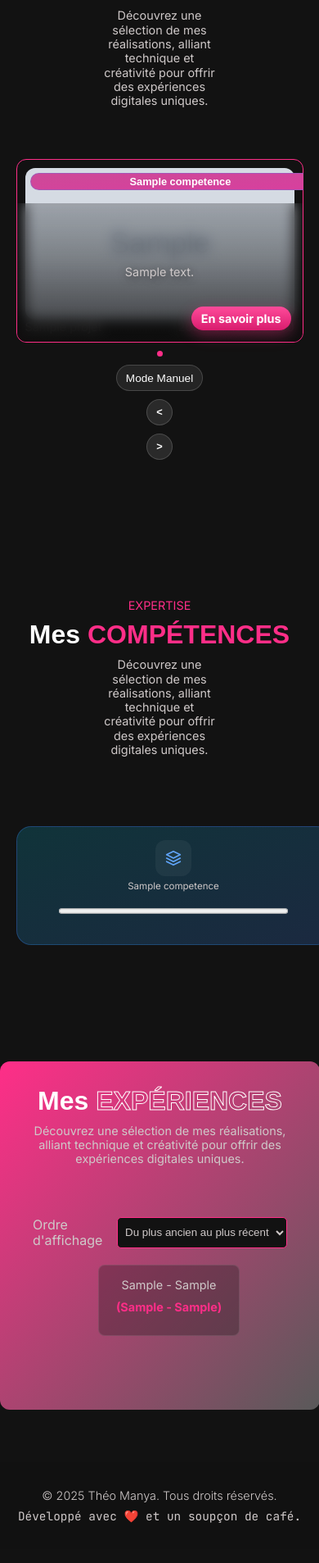
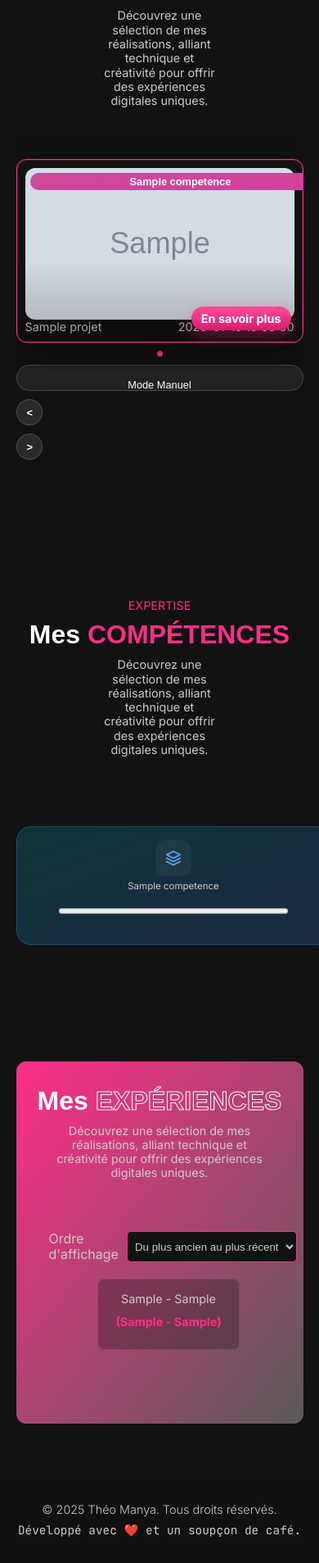
Before and after one commit to Maanaaa/theo-manya.fr, a PHP site: page / in a window 390 px wide. Shown: the part 983-2890 px from the top of the page at 82% size. Before the commit the page ends 2841 px from the top, so only its background shows below. Run offline with PHP 8.4, Linux system fonts and the light colour scheme; tables that the repository leaves empty or names only in its code hold one stand-in row (values such as "Sample post"); grey boxes marked "Sample" are stand-in pictures; some web fonts are replaced.

Commit message:
Optimisation et simplification du css

```diff
--- a/css/index.css
+++ b/css/index.css
@@ -23,6 +23,10 @@
 
     --space-small: 1vh;
     --space-medium: 5vh;
+
+    /* tailles UI carrousel */
+    --ctrl-size: 32px;
+    --dot: 7px;
 }
 
 /* BASIQUES */
@@ -36,7 +40,6 @@ body {
     line-height: 1.2;
     font-family: var(--font-primary);
     background-color: var(--color-bg);
-
 }
 
 html {
@@ -78,35 +81,16 @@ h1 span {
     Obligé d'utiliser les % (je crois), car en utilisant seulement "from" et "to"
     ça faisait un effet de "cassure" à la fin de l'animation, ce qui la rendait moins belle.
     */
-
-  0% {
-    -webkit-text-stroke-color: var(--color-highlight);
-    filter: brightness(1);
-  }
-  50% {
-    -webkit-text-stroke-color: rgb(241, 113, 169);
-    filter: brightness(1.05);
-    transform: scale(1.01);
-  }
-  100% {
-    -webkit-text-stroke-color: var(--color-highlight);
-    filter: brightness(1);
-  }
+  0% { -webkit-text-stroke-color: var(--color-highlight); filter: brightness(1); }
+  50% { -webkit-text-stroke-color: rgb(241, 113, 169); filter: brightness(1.05); transform: scale(1.01); }
+  100% { -webkit-text-stroke-color: var(--color-highlight); filter: brightness(1); }
 }
 
 @keyframes boutonZoom {
-    0%{
-        transform: scale(1);
-    }
-    50%{
-        transform: scale(1.05);
-    }
-    100%{
-        transform: scale(1.1);
-    }
+    0%{ transform: scale(1); }
+    50%{ transform: scale(1.05); }
+    100%{ transform: scale(1.1); }
 }
-
-
 
 h2 {
     font-size: 3em;
@@ -117,7 +101,6 @@ h2 span,
 span {
     text-transform: uppercase;
     color: var(--color-highlight);
-
 }
 
 #experiences h2 span{
@@ -126,23 +109,13 @@ span {
 }
 
 /* ESPACEMENTS */
-.smallSpaceTop {
-    margin-top: var(--space-small);
-}
-.spaceTop {
-    margin-top: var(--space-medium);
-}
-.spaceTopPadding {
-    padding-top: var(--space-medium);
-}
-.smallSpaceTopPadding {
-    padding-top: var(--space-small);
-}
+.smallSpaceTop { margin-top: var(--space-small); }
+.spaceTop { margin-top: var(--space-medium); }
+.spaceTopPadding { padding-top: var(--space-medium); }
+.smallSpaceTopPadding { padding-top: var(--space-small); }
 
 /* FLEX */
-.flex {
-    display: flex;
-}
+.flex { display: flex; }
 
 /* HEADER + NAVBAR */
 header {
@@ -162,14 +135,8 @@ nav {
     width: 100%;
 }
 
-nav .titre {
-    font-size: 1.5em;
-    color: var(--color-white);
-}
-
-nav .titre span {
-    color: var(--color-highlight);
-}
+nav .titre { font-size: 1.5em; color: var(--color-white); }
+nav .titre span { color: var(--color-highlight); }
 
 nav ul {
     display: flex;
@@ -184,10 +151,7 @@ nav ul li a {
     font-weight: bold;
     transition: all 0.25s ease;
 }
-
-nav ul li a:hover{
-    color: var(--color-highlight);
-}
+nav ul li a:hover { color: var(--color-highlight); }
 
 /* INTRO SECTION */
 .intro {
@@ -199,7 +163,6 @@ nav ul li a:hover{
     justify-content: center;
     align-items: center;
 }
-
 .intro .description {
     display: flex;
     width: 100%;
@@ -208,11 +171,7 @@ nav ul li a:hover{
     flex-direction: column;
     text-align: center;
 }
-
-.intro p {
-    width: 35%;
-}
-
+.intro p { width: 35%; }
 .intro a {
     background: linear-gradient(to bottom right, var(--color-highlight), var(--color-highlight-dark));
     color: var(--color-white);
@@ -225,7 +184,6 @@ nav ul li a:hover{
     /* L'utilisation de alternate me permet de ne pas
      casser l'animation à la fin, et de jouer l'animation dans le sens inverse jusqu'à la recommencer */
 }
-
 .intro a:hover {
     background-color: rgba(244, 194, 194, 0.8);
     animation: boutonZoom 1s linear;
@@ -239,14 +197,8 @@ nav ul li a:hover{
     align-items: center;
     color: var(--color-white);
 }
-
-.showCase p {
-    width: 35%;
-}
-
-.showCase h2 {
-    text-align: center;
-}
+.showCase p { width: 35%; }
+.showCase h2 { text-align: center; }
 
 /* SECTION PROJETS ET CARROUSSEL */
 #projets {
@@ -278,27 +230,27 @@ nav ul li a:hover{
     border-radius: 12px;
     border: 0.5px solid var(--color-highlight);
     text-align: center;
+    box-shadow: 0 0 0 1px rgba(255,46,136,.25) inset, 0 12px 40px rgba(0,0,0,.35);
+    transition: box-shadow .3s ease;
+}
+#projets .card:hover {
+    box-shadow: 0 0 0 2px rgba(255,46,136,.55) inset, 0 18px 60px rgba(0,0,0,.45);
 }
 
 #projets .cardNumber {
     display: flex;
     justify-content: center;
-    margin: 10px 0;
+    margin: 10px 0 0 0;
+    gap: 10px;
 }
-
 #projets .cardNumber .bullet {
-    width: 10px;
-    height: 10px;
+    width: var(--dot);
+    height: var(--dot);
     border-radius: 50%;
-    background-color: #ccc;
-    margin: 0 5px;
+    background-color: #8b8b8b;
     cursor: pointer;
 }
-
-#projets .cardNumber div.active {
-    background-color: rgb(255, 46, 136);
-}
-
+#projets .cardNumber div.active { background-color: var(--color-highlight); }
 
 #projets .card img {
     width: 100%;
@@ -306,6 +258,23 @@ nav ul li a:hover{
     object-fit: cover;
     height: auto;
     border-radius: 12px;
+    transition: transform .35s ease, filter .35s ease;
+}
+#projets .card:hover img {
+    transform: scale(1.02);
+    filter: brightness(.82) contrast(1.05) saturate(1.05);
+}
+
+/* scrim léger */
+#projets .card::after{
+  content:"";
+  position:absolute; inset:0;
+  border-radius:12px; pointer-events:none;
+  background: linear-gradient(to top, rgba(0,0,0,.22) 0%, rgba(0,0,0,0) 45%);
+  transition: background .25s ease;
+}
+#projets .card:hover::after{
+  background: linear-gradient(to top, rgba(0,0,0,.45) 0%, rgba(0,0,0,.08) 65%);
 }
 
 #projets .card .skill {
@@ -331,46 +300,43 @@ nav ul li a:hover{
     opacity: 0;
     transition: opacity var(--transition-fast), transform var(--transition-fast), visibility 0s .3s;
     position: absolute;
-    left: 0;
-    right: 0;
-    bottom: 0;
+    left: 0; right: 0; bottom: 0;
     color: #fff;
-    padding: 14px 16px;
+    padding: 16px;
     box-sizing: border-box;
     z-index: 10;
-    background: linear-gradient(to top, rgba(0,0,0,.65), rgba(0,0,0,.1));
+    background: linear-gradient(to top, rgba(15,15,15,.72), rgba(15,15,15,.28));
     border-radius: 0 0 12px 12px;
+    text-shadow: 0 2px 10px rgba(0,0,0,.55);
     transform: translateY(6px);
+    display:flex; align-items:center; justify-content:center;
+    height: clamp(120px, 20vh, 240px);
 }
-
-#projets .card:hover .description {
-    visibility: visible;
-    opacity: 1;
-    transform: translateY(0);
-    transition-delay: 0s;
-}
+#projets .card .description p{ margin:0; line-height:1.45; }
+#projets .card:hover .description { visibility: visible; opacity: 1; transform: translateY(0); transition-delay: 0s; }
 
 #projets .card .more-info {
     position: absolute;
-    bottom: 10px;
-    right: 12px;
+    bottom: 14px;
+    right: 14px;
     left: auto;
     width: auto;
     text-align: center;
     z-index: 20;
-    padding: 6px 10px;
+    padding: 6px 12px;
     box-sizing: border-box;
-    color: #111;
-    background: var(--color-highlight);
+    color: #fff;
+    background: linear-gradient(180deg, #ff4b9a, #d81c6e);
     border-radius: 999px;
-    font-weight: 600;
+    font-weight: 700;
+    font-size: .9rem;
+    box-shadow: 0 6px 18px rgba(255,46,136,.35);
 }
 
 #projets .card .bottom {
     display: flex;
     justify-content: space-between;
 }
-
 
 /* cartes carrousel */
 .carousel-container {
@@ -379,15 +345,8 @@ nav ul li a:hover{
     width: 70%;
     margin: 0 auto;
 }
-
-.carousel {
-    display: flex;
-    transition: transform 0.5s ease-in-out;
-}
-
-.carousel .decoration-haut{
-    display: none;
-}
+.carousel { display: flex; transition: transform 0.5s ease-in-out; }
+.carousel .decoration-haut{ display: none; }
 
 /* scope carrousel */
 .carousel .card {
@@ -396,35 +355,29 @@ nav ul li a:hover{
     padding: 10px;
 }
 
+/* contrôles */
 .controlButtons {
     display: flex;
     flex-direction: row;
     width: 100%;
     justify-content: center;
-    margin-top: 20px;
-    position: relative;
-
+    margin-top: 10px;
+    position: static;
+    gap: 10px;
 }
-
-#toggleMode, #prevBtn, #nextBtn {
-    background: var(--color-highlight);
-    color: white;
-    border: none;
-    border-radius: 12px;
-    padding: 5px 8px;
-    margin: 0 5px;
-    cursor: pointer;
+#prevBtn, #nextBtn{
+  width: var(--ctrl-size); height: var(--ctrl-size);
+  padding: 0; border-radius: 999px;
+  display: inline-grid; place-items: center;
+  background: #ffffff1a; border: 1px solid #ffffff29; color: #fff;
+  font-weight: 700;
 }
-
-#toggleMode {
-    background: var(--color-bg);
+#prevBtn:hover, #nextBtn:hover{ background:#ffffff30; }
+#toggleMode{
+  height: var(--ctrl-size); line-height: var(--ctrl-size);
+  padding: 0 .7rem; border-radius: 999px;
+  background:#ffffff14; border:1px solid #ffffff29; color:#fff; font-size:.85rem;
 }
-
-#prevBtn, #nextBtn {
-    background: var(--color-highlight);
-}
-
-
 
 /* SECTION SKILLS */
 #skills {
@@ -447,7 +400,6 @@ nav ul li a:hover{
     margin-top: 10vh;
 }
 
-
 .skill {
     display: flex;
     flex-direction: row;
@@ -468,11 +420,7 @@ nav ul li a:hover{
     margin-bottom: 1rem;
     padding-bottom: 4vh;
 }
-
-.skill:hover{
-    background-image: linear-gradient(to bottom right, #3b82f633, #06b6d433);
-}
-
+.skill:hover{ background-image: linear-gradient(to bottom right, #3b82f633, #06b6d433); }
 .skill svg{
     background-color: #ffffff0d;
     padding: 12px;
@@ -480,12 +428,7 @@ nav ul li a:hover{
     border-radius: 12px;
     color:rgb(96 165 250);
 }
-
-.skill progress{
-    position: absolute;
-    bottom: 1vh;
-    width: 60%;
-}
+.skill progress{ position: absolute; bottom: 1vh; width: 60%; }
 
 /* SECTION EXPERIENCES */
 #experiences {
@@ -500,23 +443,15 @@ nav ul li a:hover{
     align-items: center;
     justify-content: center;
     transition: all 0.5s ease;
+    box-sizing: border-box;
+    max-width: 100%;
 }
-
 #experiences:hover{
     width: 100%;
-    height: 100%;
-
+    height: auto;
 }
-
-#experiences li:hover{
-    background-color: rgba(51, 50, 50, 0.3);
-}
-
-
-#experiences .showCase p{
-    width: 80%;
-}
-
+#experiences li:hover{ background-color: rgba(51, 50, 50, 0.3); }
+#experiences .showCase p{ width: 80%; }
 #experiences .left {
     width: 70%;
     padding: 20px;
@@ -525,7 +460,6 @@ nav ul li a:hover{
     flex-direction: column;
     align-items: center;
 }
-
 #experiences .right {
     width: 30%;
     padding: 20px;
@@ -534,19 +468,13 @@ nav ul li a:hover{
     justify-content: center;
     align-items: center;
 }
-
 #experiences .filtre {
     width: 100%;
     display: flex;
     justify-content: flex-start;
     margin-bottom: 20px;
 }
-
-#experiences .filtre label {
-    color: var(--color-text);
-    margin-right: 10px;
-}
-
+#experiences .filtre label { color: var(--color-text); margin-right: 10px; }
 #experiences .filtre select {
     padding: 5px;
     border-radius: 5px;
@@ -554,13 +482,11 @@ nav ul li a:hover{
     background-color: var(--color-navbar);
     color: var(--color-text);
 }
-
 #experiences ul {
     width: 100%;
     list-style-type: none;
     padding: 0;
 }
-
 #experiences li {
     width: 100%;
     background-color: rgba(21, 21, 21, 0.3);
@@ -573,230 +499,65 @@ nav ul li a:hover{
     transition: all 0.5s ease-in-out;
     border: 1px solid #ffffff1a;
 }
-
-#experiences li p {
-    margin: 5px 0;
-    color: var(--color-text);
-}
-
-#experiences .date {
-    color: var(--color-highlight);
-    font-weight: bold;
-}
-
-#experiences .right img {
-    max-width: 100%;
-    height: auto;
-    border-radius: 8px;
-}
+#experiences li p { margin: 5px 0; color: var(--color-text); }
+#experiences .date { color: var(--color-highlight); font-weight: bold; }
+#experiences .right img { max-width: 100%; height: auto; border-radius: 8px; }
 
 /* RESPONSIVE */
 
 /* Tablettes + petits écrans */
 @media (max-width: 1024px) {
     /* header */
-    header {
-        flex-direction: column;
-        height: auto;
-        padding: 20px;
-    }
-
-    nav {
-        flex-direction: column;
-        gap: 20px;
-    }
-
-    nav ul {
-        flex-direction: column;
-        align-items: center;
-    }
+    header { flex-direction: column; height: auto; padding: 20px; }
+    nav { flex-direction: column; gap: 20px; }
+    nav ul { flex-direction: column; align-items: center; }
 
     /* intro */
-    .intro p {
-        width: 80%;
-    }
+    .intro p { width: 80%; }
 
     /* projets */
-    .carousel-container {
-        width: 90%;
-    }
-    #projets .card {
-        width: 100%;
-    }
+    .carousel-container { width: 90%; }
+    #projets .card { width: 100%; }
 
     /* compétences */
-    .skills {
-        width: 90%;
-        gap: 3vh;
-    }
-
-    .skill {
-        width: 80%;
-    }
+    .skills { width: 90%; gap: 3vh; }
+    .skill { width: 80%; }
 
     /* expériences */
-    #experiences {
-        flex-direction: column;
-        width: 90%;
-    }
-
-    #experiences .left,
-    #experiences .right {
-        width: 100%;
-    }
-
-    #experiences .showCase p {
-        width: 90%;
-    }
+    #experiences { flex-direction: column; width: 90%; }
+    #experiences .left, #experiences .right { width: 100%; }
+    #experiences .showCase p { width: 90%; }
 }
 
 /* Téléphones et + petit */
 @media (max-width: 768px) {
     /* texte */
-    h1 {
-        font-size: 3em;
-    }
-
-    h2 {
-        font-size: 2em;
-    }
-
-    p {
-        font-size: 0.9em;
-    }
+    h1 { font-size: 3em; }
+    h2 { font-size: 2em; }
+    p { font-size: 0.9em; }
 
     /* intro */
-    .intro p {
-        width: 90%;
-    }
+    .intro p { width: 90%; }
 
     /* compétences */
-    .skills {
-        flex-direction: column;
-    }
-
-    .skill {
-        width: 100%;
-        flex-direction: column;
-    }
-
-    .skill progress {
-        position: static;
-        width: 80%;
-        margin-top: 10px;
-    }
+    .skills { flex-direction: column; }
+    .skill { width: 100%; flex-direction: column; }
+    .skill progress { position: static; width: 80%; margin-top: 10px; }
 
     /* expériences */
-    #experiences li {
-        padding: 10px;
-    }
+    #experiences li { padding: 10px; }
 
     /* boutons */
-    .intro a {
-        padding: 10px 20px;
-        font-size: 0.8em;
-    }
+    .intro a { padding: 10px 20px; font-size: 0.8em; }
 
     .controlButtons {
         flex-direction: column;
         gap: 10px;
     }
-
-    #toggleMode, #prevBtn, #nextBtn {
-        padding: 8px 12px;
-        font-size: 0.8em;
-    }
+    #toggleMode, #prevBtn, #nextBtn { padding: 8px 12px; font-size: 0.8em; }
 }
 
+img { max-width: 100%; height: auto; display: block; }
 
-img {
-    max-width: 100%;
-    height: auto;
-    display: block;
-}
-
-/* carrousel – séparation nette + CTA propre */
-
-/* 1) bullets et contrôles SOUS la carte, plus d'absolu */
-#projets .cardNumber,
-.controlButtons{
-  position: static;
-  transform: none;
-  left: auto; bottom: auto; margin: 10px 0 0 0;
-  display: flex; justify-content: center; align-items: center;
-  gap: 10px;
-  z-index: 1;
-}
-
-/* 2) boutons compacts & discrets */
-:root{ --ctrl-size: 32px; --dot: 7px; }
-#prevBtn, #nextBtn{
-  width: var(--ctrl-size); height: var(--ctrl-size);
-  padding: 0; border-radius: 999px;
-  display: inline-grid; place-items: center;
-  background: #ffffff1a; border: 1px solid #ffffff29; color: #fff;
-  font-weight: 700;
-}
-#prevBtn:hover, #nextBtn:hover{ background:#ffffff30; }
-#toggleMode{
-  height: var(--ctrl-size); line-height: var(--ctrl-size);
-  padding: 0 .7rem; border-radius: 999px;
-  background:#ffffff14; border:1px solid #ffffff29; color:#fff; font-size:.85rem;
-}
-
-/* 3) puces centrées, au-dessus des contrôles */
-#projets .cardNumber .bullet{
-  width: var(--dot); height: var(--dot); border-radius: 50%;
-  background:#8b8b8b;
-}
-#projets .cardNumber .bullet.active{ background: var(--color-highlight); }
-
-/* 4) overlay plus net + texte centré verticalement */
-#projets .card .description{
-  display:flex; align-items:center; justify-content:center;
-  height: clamp(120px, 20vh, 240px);
-  padding: 16px;
-  background: linear-gradient(to top, rgba(15,15,15,.72), rgba(15,15,15,.28));
-  backdrop-filter: saturate(140%) blur(8px);
-  text-shadow: 0 2px 10px rgba(0,0,0,.55);
-  border-radius: 0 0 12px 12px;
-}
-#projets .card .description p{ margin:0; line-height:1.45; }
-
-/* 5) CTA : taille/placement + couleur (blanc), ne masque plus la date */
-#projets .card .more-info{
-  right: 14px;
-  bottom: calc(14px + 0px); /* au-dessus du bord, sur l'image */
-  padding: 6px 12px;
-  font-size: .9rem;
-  border-radius: 999px;
-  background: linear-gradient(180deg, #ff4b9a, #d81c6e);
-  color: #fff;
-  font-weight: 700;
-  box-shadow: 0 6px 18px rgba(255,46,136,.35);
-}
-
-/* 6) image : zoom/assombrissement léger au hover (garde la lisibilité) */
-#projets .card img{ transition: transform .35s ease, filter .35s ease; }
-#projets .card:hover img{ transform: scale(1.02); filter: brightness(.82) contrast(1.05) saturate(1.05); }
-
-/* 7) scrim permanent pour images claires */
-#projets .card::after{
-  content:""; position:absolute; inset:0; border-radius:12px; pointer-events:none;
-  background: linear-gradient(to top, rgba(0,0,0,.22) 0%, rgba(0,0,0,0) 45%);
-}
-#projets .card:hover::after{
-  background: linear-gradient(to top, rgba(0,0,0,.45) 0%, rgba(0,0,0,.08) 65%);
-}
-
-/* 8) grands écrans (32") : un cran plus fin */
-@media (min-width: 1440px){
-  :root{ --ctrl-size: 30px; --dot: 6px; }
-  #projets .card .more-info{ font-size:.85rem; padding:6px 10px; }
-}
-
-/* 9) mobile : overlay visible d’office */
-@media (hover:none){
-  #projets .card .description{ visibility: visible; opacity: .98; transform:none; }
-  #projets .card:hover img{ transform:none; filter:none; }
-}
+/* sécurité overflow, pour pas que certaines div puissent être plus grandes que l'écran */
+html, body{ overflow-x: hidden; }
```
